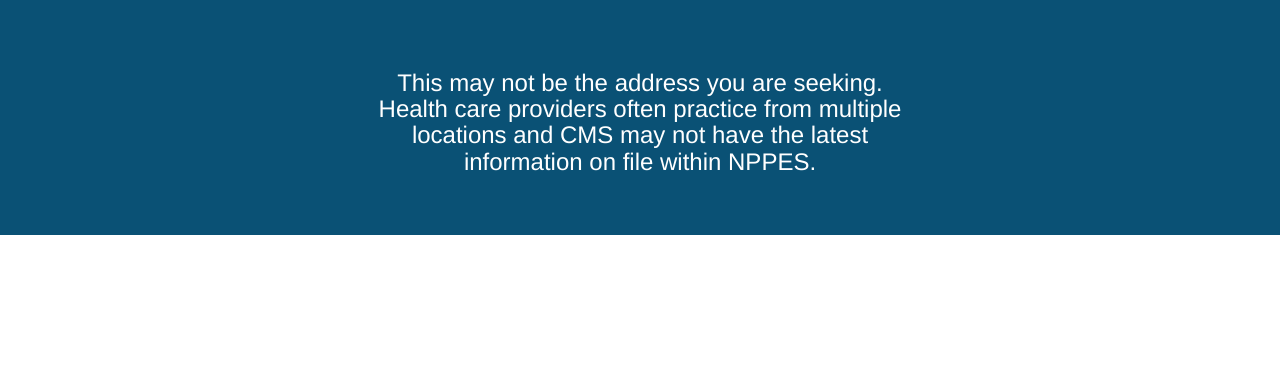
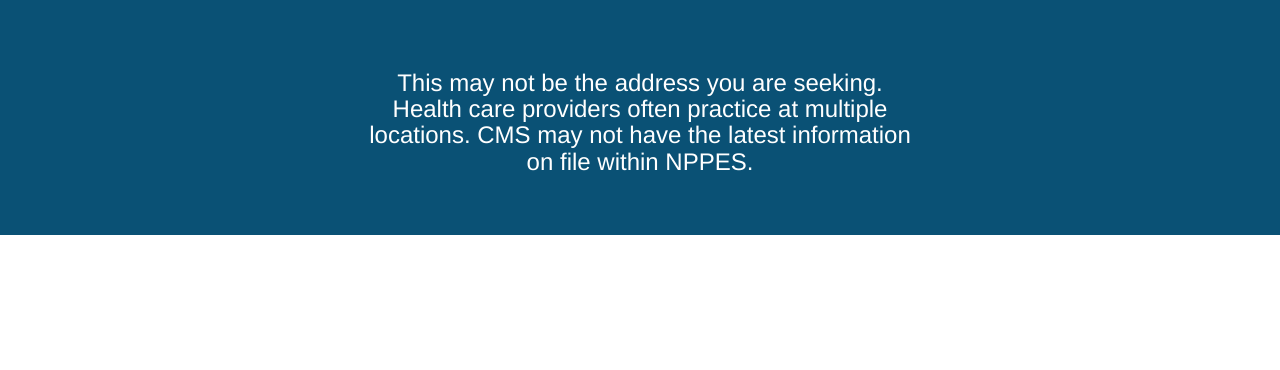
Before and after one commit to loranstefani/npi, a Django app: template apps/profilee/templates/stylish-portfolio.html in a window 1280 px wide. Shown: the part 2346-2716 px from the top of the page. Run offline with Django 3.2, Linux system fonts and the light colour scheme; the template is opened without the code that fills it, so the values that code supplies are empty; some libraries are stand-ins or nearby versions.

Commit message:
UI Tweaks

```diff
--- a/apps/profilee/templates/stylish-portfolio.html
+++ b/apps/profilee/templates/stylish-portfolio.html
@@ -184,7 +184,7 @@
         <div class="row">
           <div class="col-md-6 col-md-offset-3 text-center">
             <h3>This may not be the address you are seeking. Health
-          care providers often practice from multiple locations and CMS may not
+          care providers often practice at multiple locations. CMS may not
           have the latest information on file within NPPES.</h3>
 
 
```
